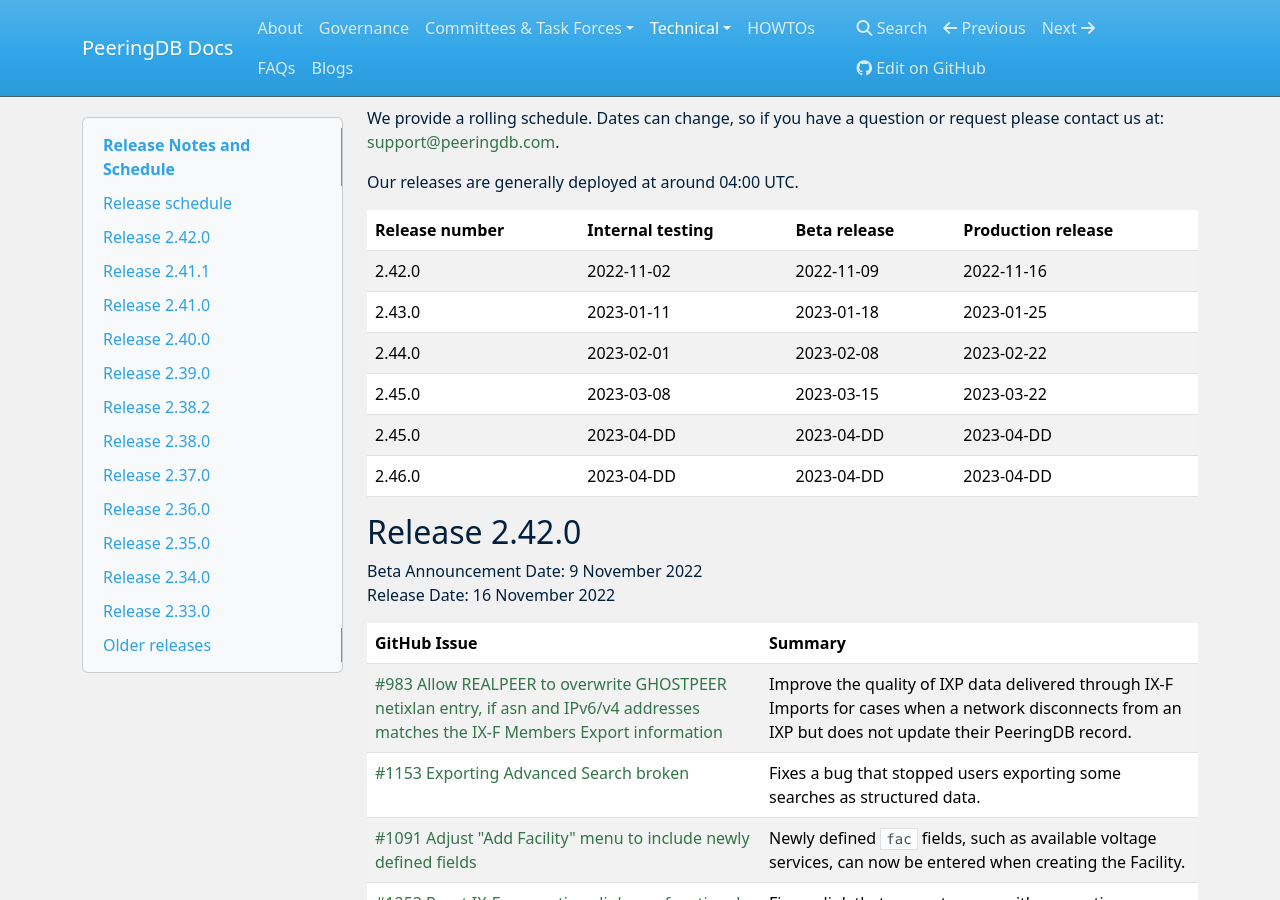
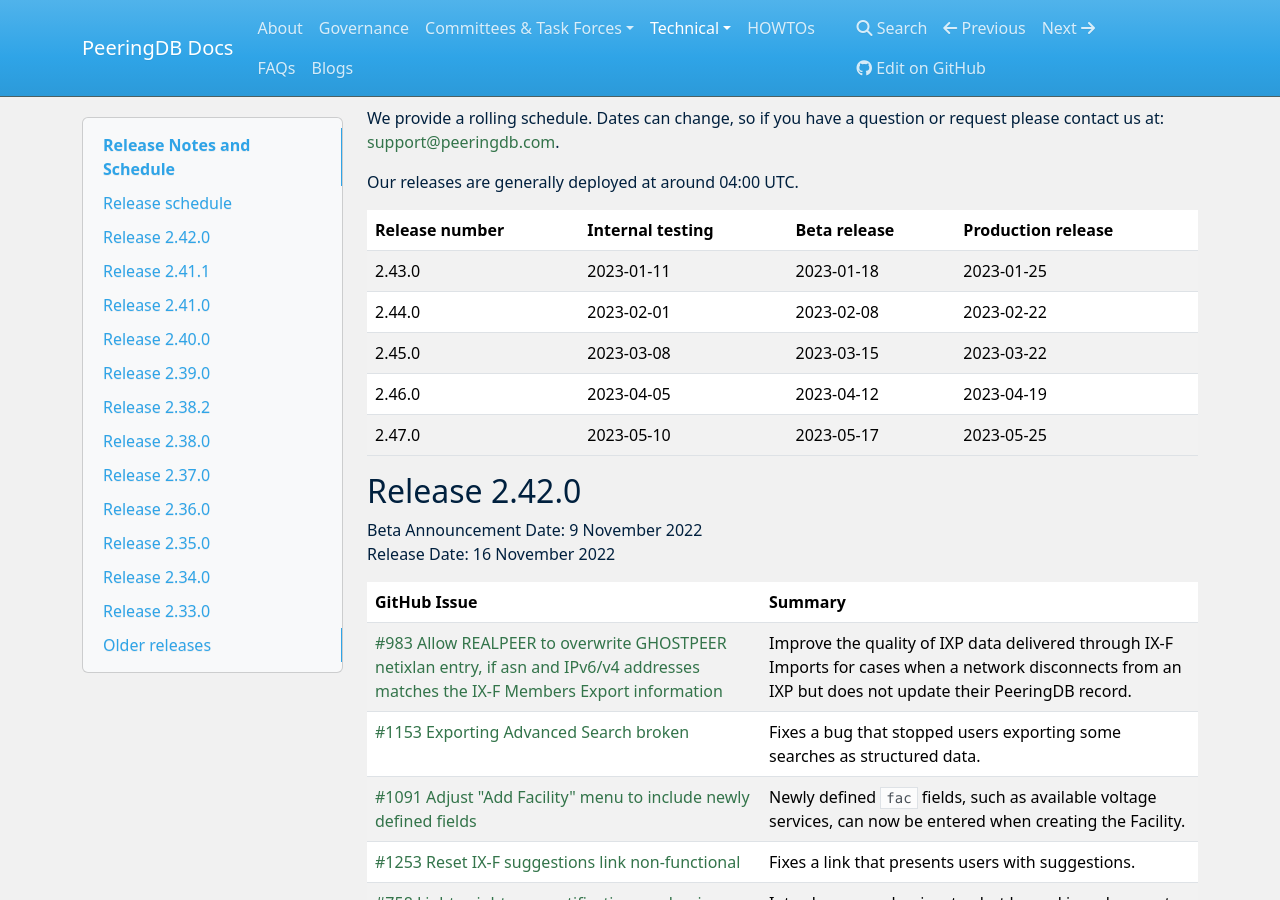
Before and after one commit to peeringdb/docs, an MkDocs documentation site: the page built from docs/release_notes/index.md, in a window 1280 px wide and 900 px high, scrolled down 308 px. Built offline with MkDocs 1.6.1, drawn with Linux system fonts in a browser that asks for light colours; nearby versions of some CDN libraries.

Commit message:
Update index.md
Planned dates for starting internal testing, and beta and production releases

```diff
--- a/docs/release_notes/index.md
+++ b/docs/release_notes/index.md
@@ -14,12 +14,11 @@
 
 | **Release number** | **Internal testing** | **Beta release** | **Production release** |
 | -------------- | ---------------- | ------------ | ------------------ |
-| 2.42.0 | 2022-11-02 | 2022-11-09 | 2022-11-16 |
 | 2.43.0 | 2023-01-11 | 2023-01-18 | 2023-01-25 |
 | 2.44.0 | 2023-02-01 | 2023-02-08 | 2023-02-22 |
 | 2.45.0 | 2023-03-08 | 2023-03-15 | 2023-03-22 |
-| 2.45.0 | 2023-04-DD | 2023-04-DD | 2023-04-DD |
-| 2.46.0 | 2023-04-DD | 2023-04-DD | 2023-04-DD |
+| 2.46.0 | 2023-04-05 | 2023-04-12 | 2023-04-19 |
+| 2.47.0 | 2023-05-10 | 2023-05-17 | 2023-05-25 |
 
 ## Release 2.42.0
 
```
